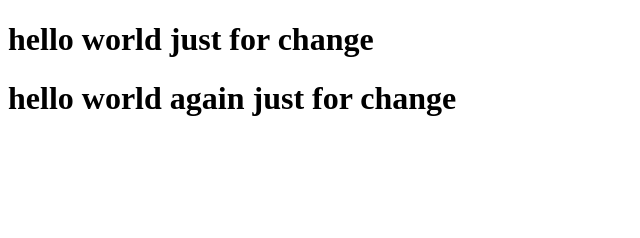
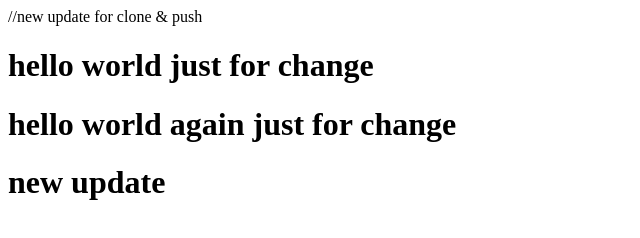
Before and after one commit to Tejaschaudhari1761/githtmlproject, a plain HTML site: page index.html in a window 1280 px wide. Shown: the whole page, without its empty margins (0-640 px from the left). Drawn offline with Linux system fonts and the light colour scheme.

Commit message:
html file updated with comment on top

```diff
--- a/index.html
+++ b/index.html
@@ -1,3 +1,5 @@
+
+//new update for clone & push
 <!DOCTYPE html>
 <html lang="en">
 <head>
@@ -9,5 +11,6 @@
 <body>
     <h1>hello world just for change</h1>
         <h1>hello world again just for change</h1>
+        <h1>new update</h1>
 </body>
 </html>
```
